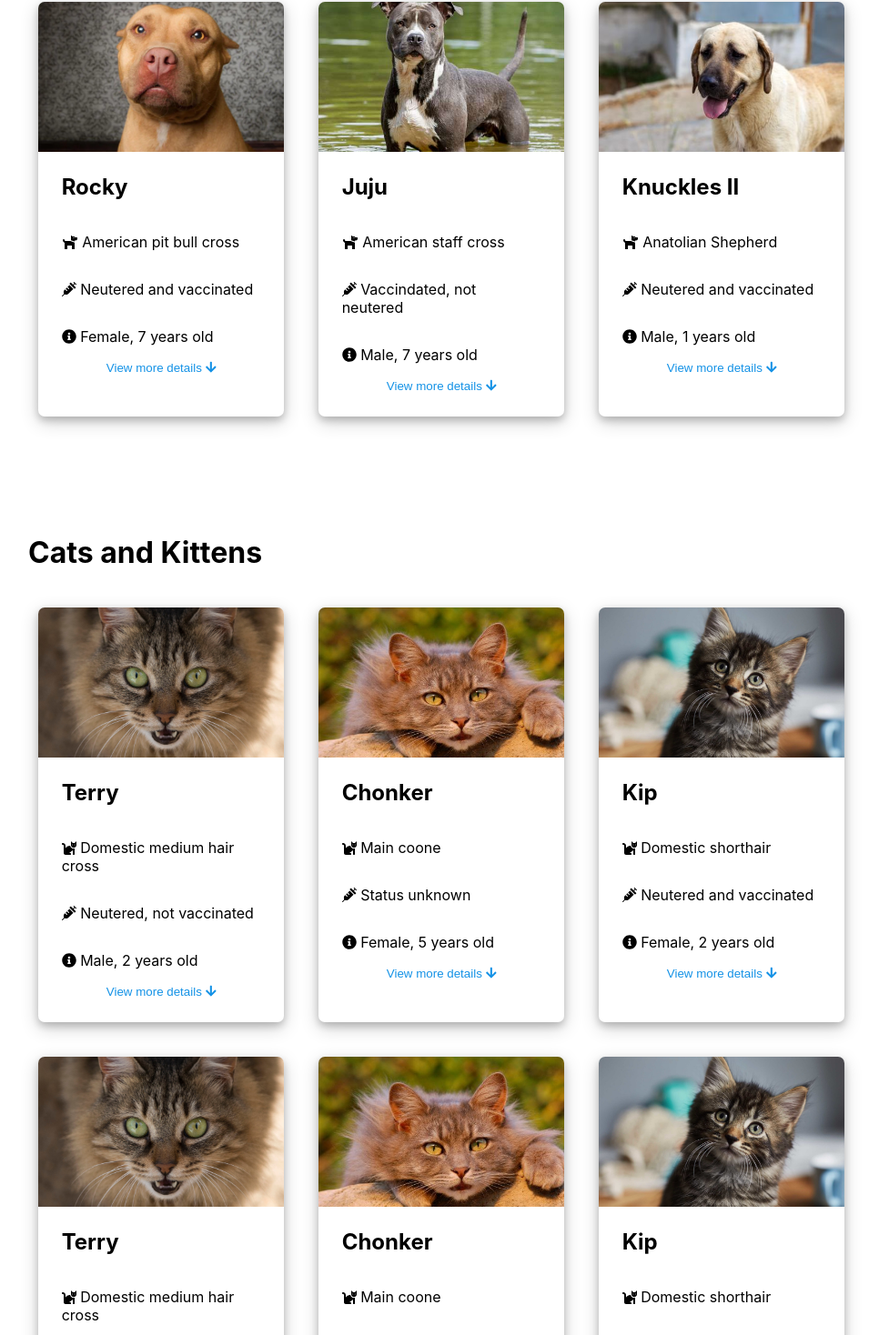
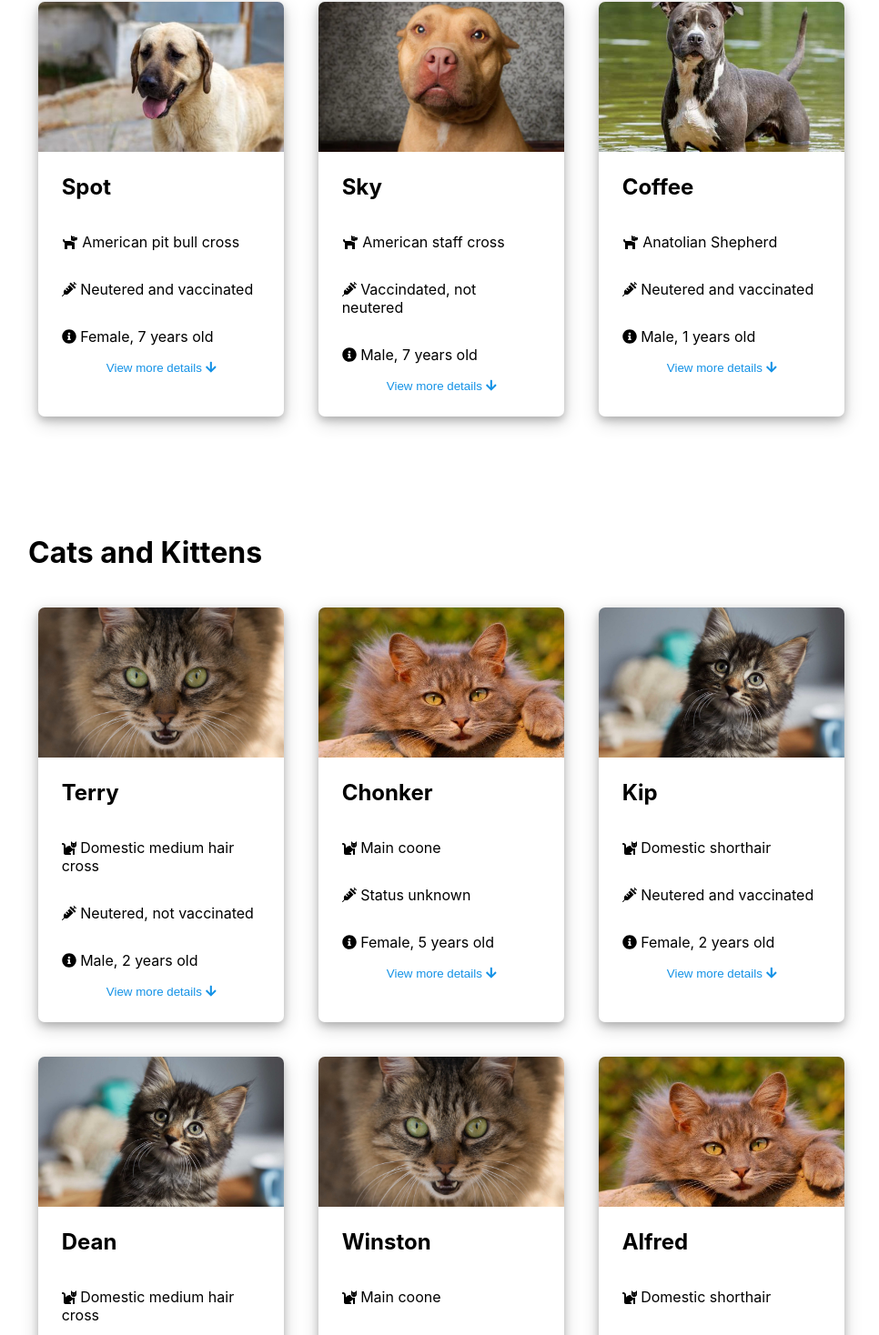
Before and after one commit to carsenjmiller/bog_boot_fp, a React (Create React App) app in the folder frontend/: page /adoptapet in a window 1280 px wide. Shown: the part 683-2151 px from the top of the page at 91% size, without its empty margins (130-1096 px from the left). Built offline with nearby package versions, Linux system fonts and the light colour scheme; no server answers.

Commit message:
changed pet names and images to make more

```diff
--- a/frontend/src/Components/FakeData.js
+++ b/frontend/src/Components/FakeData.js
@@ -37,31 +37,31 @@ const FakeData = [
                 imgSrc: Knuckles,
             },
             {
-                name: 'Rocky',
+                name: 'Spot',
                 breed: 'American pit bull cross',
                 status: 'Neutered and vaccinated',
                 gender: 'Female',
                 yearsOld: 7,
                 adopted: false,
-                imgSrc: Rocky,
+                imgSrc: Knuckles,
             },
             {
-                name: 'Juju',
+                name: 'Sky',
                 breed: 'American staff cross',
                 status: 'Vaccindated, not neutered',
                 gender: 'Male',
                 yearsOld: 7,
                 adopted: false,
-                imgSrc: Juju,
+                imgSrc: Rocky,
             },
             {
-                name: "Knuckles II",
+                name: "Coffee",
                 breed: "Anatolian Shepherd",
                 status: 'Neutered and vaccinated',
                 gender: "Male",
                 yearsOld: 1,
                 adopted: false,
-                imgSrc: Knuckles,
+                imgSrc: Juju,
             },
             // {
             //     name: 'Max',
@@ -136,31 +136,31 @@ const FakeData = [
                 imgSrc: Kip
             },
             {
-                name: 'Terry',
+                name: 'Dean',
                 breed: 'Domestic medium hair cross',
                 status: 'Neutered, not vaccinated',
                 gender: 'Male',
                 yearsOld: 2,
                 adopted: false,
-                imgSrc: Terry
+                imgSrc: Kip
             },
             {
-                name: 'Chonker',
+                name: 'Winston',
                 breed: 'Main coone',
                 status: 'Status unknown',
                 gender: 'Female',
                 yearsOld: 5,
                 adopted: false,
-                imgSrc: Chonker
+                imgSrc: Terry
             },
             {
-                name: "Kip",
+                name: "Alfred",
                 breed: "Domestic shorthair",
                 status: "Neutered and vaccinated",
                 gender: 'Female',
                 yearsOld: 2,
                 adopted: false,
-                imgSrc: Kip
+                imgSrc: Chonker
             },
             // {
             //     name: 'Mochi',
```
Also changed, not shown: 1 other file (tests, documents, lock files or other folders).
